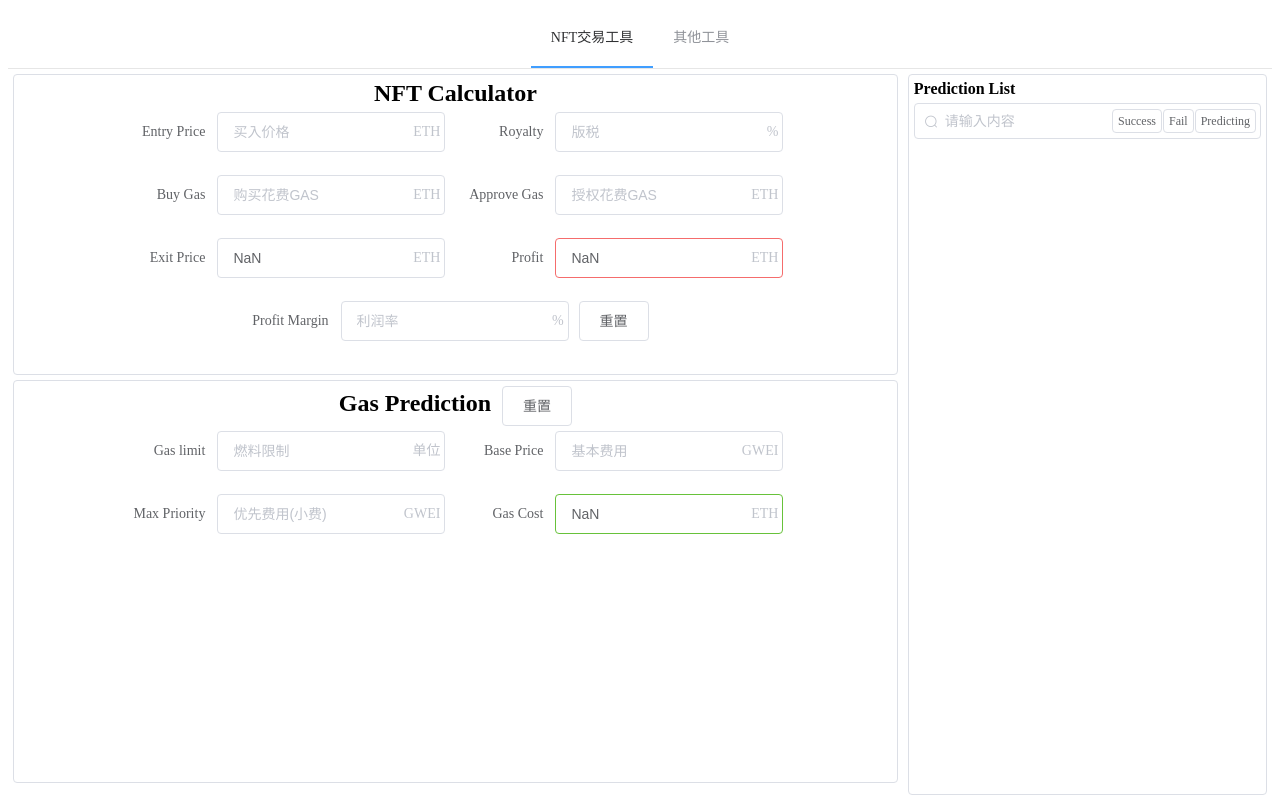
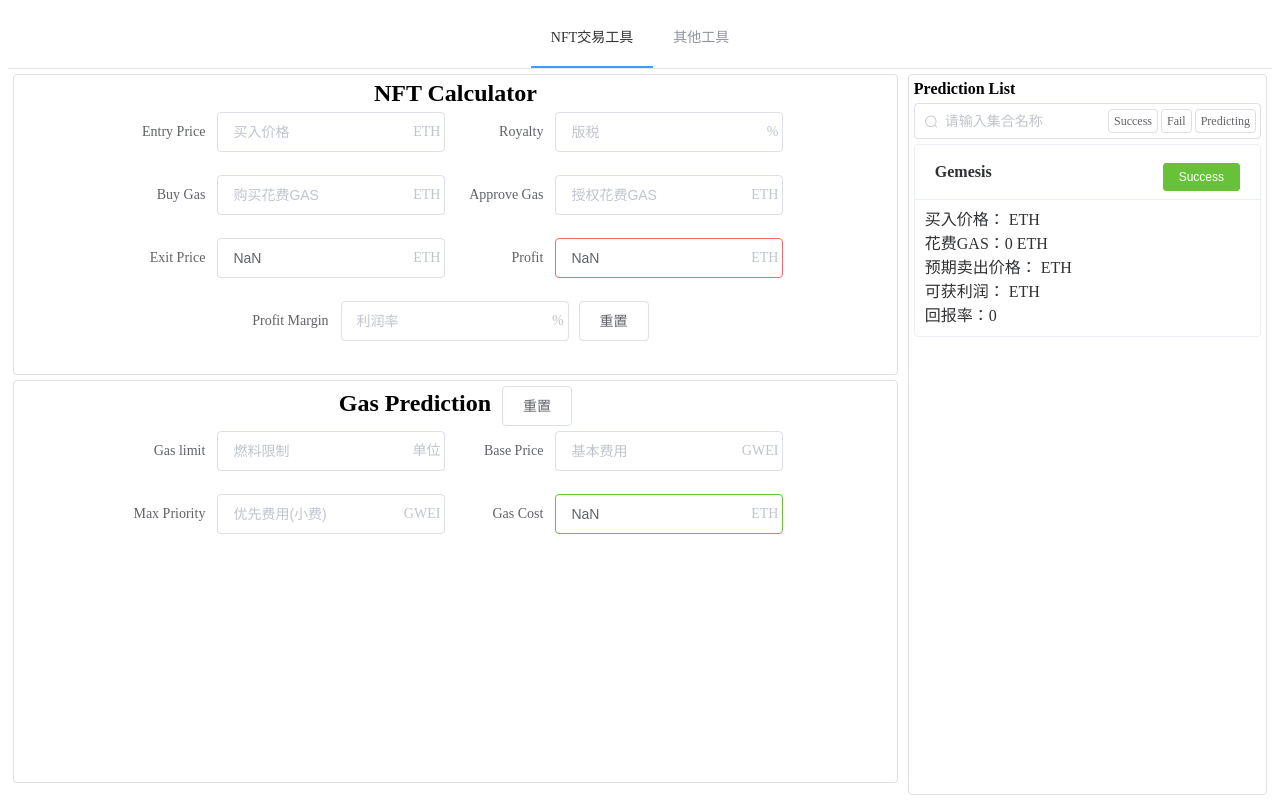
Before and after one commit to Avery0606/Avery-Web3-Tools, a Vue app: page /#/nftTraderTools in a window 1280 px wide. Built offline with nearby package versions, Linux system fonts and the light colour scheme.

Commit message:
增加预测卡片显示

```diff
--- a/src/views/nftTraderTools/components/predictionList.vue
+++ b/src/views/nftTraderTools/components/predictionList.vue
@@ -12,7 +12,7 @@
         size="medium"
         prefix-icon="el-icon-search"
         class="search-input"
-        placeholder="请输入内容"
+        placeholder="请输入集合名称"
       >
         <template #suffix>
           <el-checkbox-group
@@ -30,8 +30,32 @@
     </div>
 
     <!-- 列表 -->
-    <div>
-
+    <div class="list-box">
+      <el-card
+        v-for="item in predictionList"
+        :key="item.createdTime"
+        shadow="hover"
+      >
+        <template #header>
+          <span style="font-weight: bold">{{ item.collectionData.name }}</span>
+          <div style="float: right">
+            <el-button
+              v-if="item.isShowStatus"
+              size="mini"
+              :type="buttonTypeOfStatus(item.status)"
+            >
+              {{ item.status }}
+            </el-button>
+          </div>
+        </template>
+        <div class="list-content">
+          <p>买入价格：{{ item.formData.entryPrice }} ETH</p>
+          <p>花费GAS：{{ (item.formData.buyGas / 1) + (item.formData.approveGas / 1) }} ETH</p>
+          <p>预期卖出价格：{{ item.formData.exitPrice }} ETH</p>
+          <p>可获利润：{{ item.formData.profit }} ETH</p>
+          <p>回报率：{{ item.formData.profitMargin }}</p>
+        </div>
+      </el-card>
     </div>
   </div>
 </template>
@@ -46,13 +70,45 @@ export default {
         text: '',
         options: []
       },
+      predictionList: [{
+        collectionData: {
+          name: 'Gemesis',
+          contractAddress: ''
+        },
+        formData: {
+          entryPrice: '',
+          exitPrice: '',
+          royalty: '',
+          buyGas: '',
+          approveGas: '',
+          profit: '',
+          profitMargin: 0,
+        },
+        status: 'Success',
+        createdTime: '2023-01-03',
+        isShowStatus: true
+      }]
     }
   },
+  methods: {
+    buttonTypeOfStatus(status) {
+      switch (status) {
+        case 'Success':
+          return 'success'
+        case 'Fail':
+          return 'danger'
+        default:
+          return 'info'
+      }
+    }
+  }
 }
 </script>
 
 <style lang="less" scoped>
 .prediction-list {
+  display: flex;
+  flex-direction: column;
   height: 100%;
   border: 1px solid #DCDFE6;
   border-radius: 4px;
@@ -67,13 +123,22 @@ export default {
     }
     /deep/.input-suffix-button span {
       padding: 5px;
-      margin-left: 1px;
+      margin-left: 3px;
       border: 1px solid #DCDFE6;
       border-radius: 4px;
     }
   }
-}
-.prediction-list:hover {
-  border-color: #409EFF;
+  .list-box {
+    flex: 1;
+    overflow: auto;
+    margin-top: 5px;
+    /deep/.el-card__body {
+      padding: 0;
+      padding-left: 10px;
+    }
+    .list-content {
+      line-height: 0.5rem;
+    }
+  }
 }
 </style>
```
